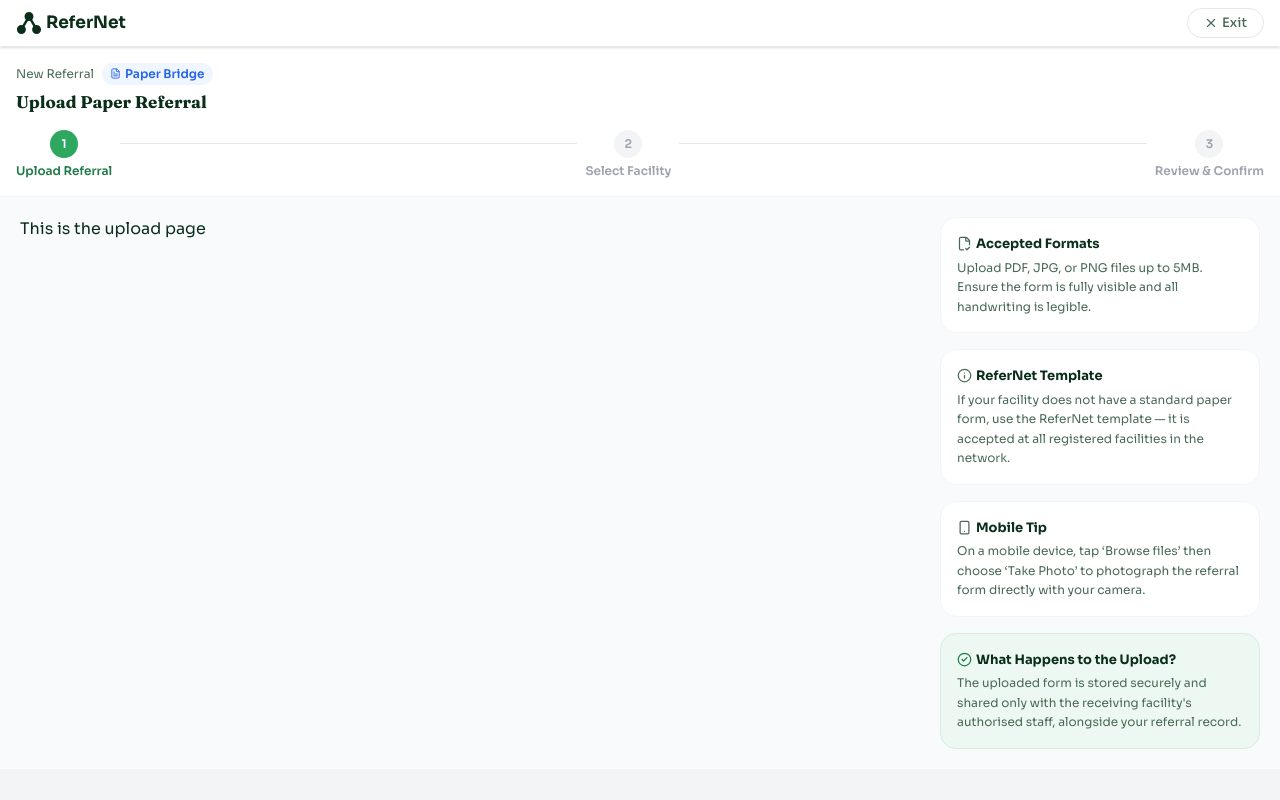
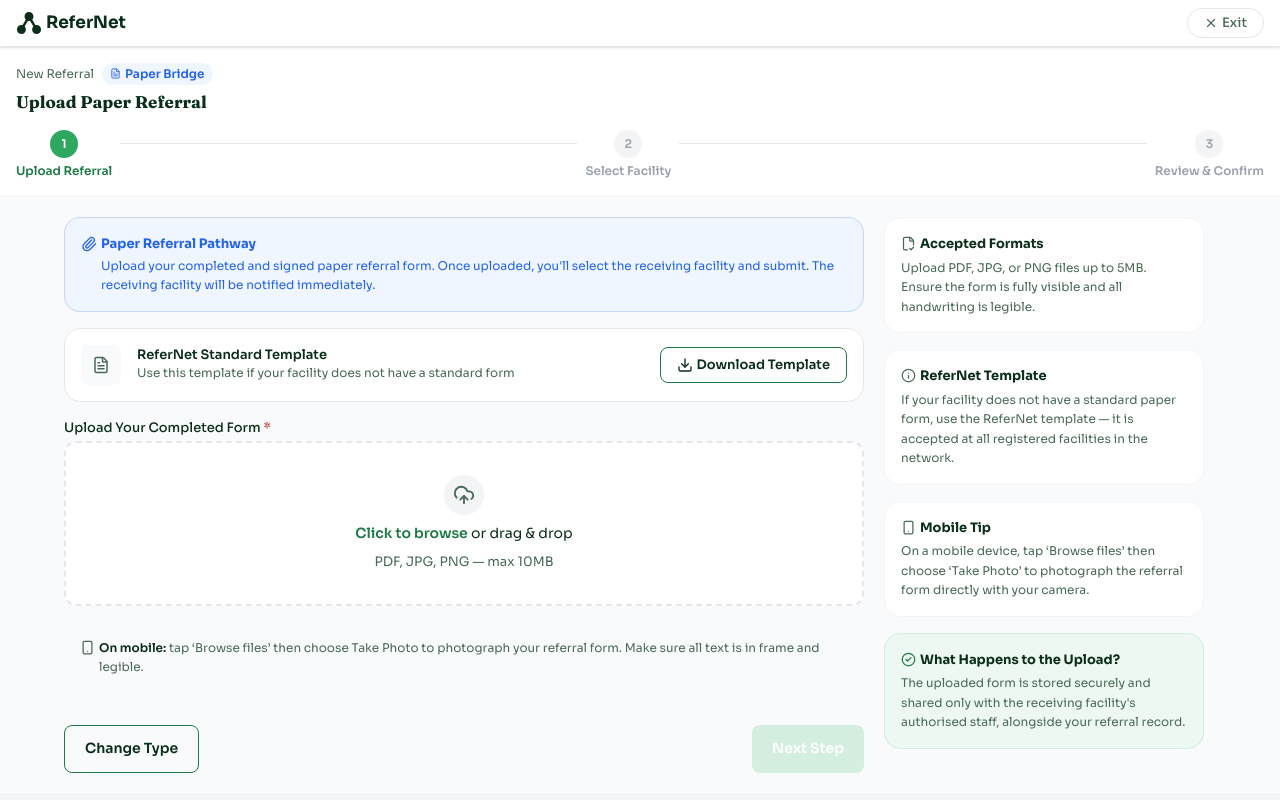
Before and after one commit to Roqeeb-dev/refernet, a Next.js app: page /dashboard/new-referral/paper-bridge/upload in a window 1280 px wide. Built offline with nearby package versions, Linux system fonts and the light colour scheme.

Commit message:
FEAT: added content to the upload page with the necessary sub components too

```diff
--- a/app/dashboard/new-referral/paper-bridge/layout.tsx
+++ b/app/dashboard/new-referral/paper-bridge/layout.tsx
@@ -1,11 +1,13 @@
 "use client";
 
+import { useEffect } from "react";
 import { usePathname } from "next/navigation";
 import { FileText } from "lucide-react";
 import PaperBridgeStepper, {
   PAPER_BRIDGE_STEPS,
 } from "@/components/new-referral/PaperBridgeStepper";
 import PaperBridgeSidebar from "@/components/new-referral/PaperBridgeSidebar";
+import { usePaperReferralDraftStore } from "@/store/useDraftId";
 
 const STEP_TITLES: Record<string, string> = {
   upload: "Upload Paper Referral",
@@ -32,6 +34,13 @@
   );
   const title = STEP_TITLES[currentStepKey] ?? "New Referral";
 
+  useEffect(() => {
+    (async () => {
+      await usePaperReferralDraftStore.persist.rehydrate();
+      usePaperReferralDraftStore.getState().ensureDraftId();
+    })();
+  }, []);
+
   return (
     <div className="flex min-h-full flex-col">
       <div className="border-b border-gray-100 bg-white px-base py-base">
@@ -51,9 +60,13 @@
         <PaperBridgeStepper currentIndex={currentIndex} />
       </div>
 
-      <div className="flex flex-1 flex-wrap gap-lg bg-gray-50 p-lg">
-        <div className="min-w-[320px] flex-[2_1_480px]">{children}</div>
-        <PaperBridgeSidebar step={currentStepKey} />
+      <div className="flex flex-1 justify-center bg-gray-50 p-lg">
+        <div className="flex w-full max-w-6xl flex-wrap gap-lg">
+          <div className="min-w-[320px] flex-[2_1_480px] max-w-[800px]">
+            {children}
+          </div>
+          <PaperBridgeSidebar step={currentStepKey} />
+        </div>
       </div>
     </div>
   );
--- a/app/dashboard/new-referral/paper-bridge/upload/page.tsx
+++ b/app/dashboard/new-referral/paper-bridge/upload/page.tsx
@@ -1,7 +1,125 @@
+"use client";
+
+import { useState } from "react";
+import { useRouter } from "next/navigation";
+import {
+  Paperclip,
+  FileText,
+  Download,
+  Smartphone,
+  Loader2,
+} from "lucide-react";
+import Button from "@/components/shared/Button";
+import FileUpload from "@/components/shared/FileUpload";
+import { usePaperReferralDraftStore } from "@/store/useDraftId";
+
 export default function UploadPaperReferral() {
+  const router = useRouter();
+
+  const draftReferralId = usePaperReferralDraftStore((s) => s.draftReferralId);
+  const [documentPath, setDocumentPath] = useState("");
+  const [confirmed, setConfirmed] = useState(false);
+
+  const canContinue = !!documentPath && confirmed;
+
+  function handleNext() {
+    if (!canContinue) return;
+    router.push("/dashboard/referrals/new/paper-bridge/select-facility");
+  }
+
   return (
-    <div>
-      <h1>This is the upload page</h1>
+    <div className="flex flex-col gap-lg lg:flex-row lg:items-start lg:gap-xl">
+      <div className="flex flex-1 flex-col gap-base">
+        {/* Paper Referral Pathway note */}
+        <div className="flex items-start gap-xs rounded-xl border border-info/20 bg-info-light p-base">
+          <Paperclip size={16} className="mt-[2px] shrink-0 text-info" />
+          <div>
+            <p className="mb-[2px] font-body text-body-sm font-bold text-info">
+              Paper Referral Pathway
+            </p>
+            <p className="font-body text-caption leading-relaxed text-info">
+              Upload your completed and signed paper referral form. Once
+              uploaded, you&apos;ll select the receiving facility and submit.
+              The receiving facility will be notified immediately.
+            </p>
+          </div>
+        </div>
+
+        {/* Template download */}
+        <div className="flex flex-col gap-base rounded-xl border border-gray-200 bg-white p-base sm:flex-row sm:items-center sm:justify-between">
+          <div className="flex items-start gap-base">
+            <div className="flex h-10 w-10 shrink-0 items-center justify-center rounded-md bg-gray-50">
+              <FileText size={18} className="text-text-secondary" />
+            </div>
+            <div>
+              <p className="font-body text-body-sm font-semibold text-text-primary">
+                ReferNet Standard Template
+              </p>
+              <p className="font-body text-caption text-text-secondary">
+                Use this template if your facility does not have a standard form
+              </p>
+            </div>
+          </div>
+          <Button variant="outline" size="sm" type="button">
+            <Download size={16} />
+            Download Template
+          </Button>
+        </div>
+
+        {draftReferralId ? (
+          <FileUpload
+            label="Upload Your Completed Form"
+            required
+            folder={`paper-referrals/${draftReferralId}`}
+            value={documentPath}
+            onUploadComplete={setDocumentPath}
+          />
+        ) : (
+          <div className="flex min-h-[140px] items-center justify-center rounded-lg border-2 border-dashed border-gray-200 bg-white">
+            <Loader2 size={20} className="animate-spin text-text-secondary" />
+          </div>
+        )}
+
+        {documentPath && (
+          <label className="flex items-start gap-xs font-body text-body-sm text-text-primary">
+            <input
+              type="checkbox"
+              checked={confirmed}
+              onChange={(e) => setConfirmed(e.target.checked)}
+              className="mt-[3px] h-4 w-4 rounded border-gray-200 text-green-700 focus:ring-green-500"
+            />
+            Confirm all handwriting is legible and the full form is visible
+          </label>
+        )}
+
+        {/* Mobile tip */}
+        <div className="flex items-start gap-xs rounded-xl bg-gray-50 p-base">
+          <Smartphone
+            size={15}
+            className="mt-[2px] shrink-0 text-text-secondary"
+          />
+          <p className="font-body text-caption leading-relaxed text-text-secondary">
+            <span className="font-semibold text-text-primary">On mobile:</span>{" "}
+            tap &lsquo;Browse files&rsquo; then choose Take Photo to photograph
+            your referral form. Make sure all text is in frame and legible.
+          </p>
+        </div>
+
+        {/* Footer actions */}
+        <div className="mt-base flex flex-wrap items-center justify-between gap-sm">
+          <Button variant="outline" type="button" onClick={() => router.back()}>
+            Change Type
+          </Button>
+          <Button
+            variant="primary"
+            type="button"
+            disabled={!canContinue}
+            onClick={handleNext}
+          >
+            Next Step
+          </Button>
+        </div>
+      </div>
     </div>
   );
 }
--- a/components/shared/FileUpload.tsx
+++ b/components/shared/FileUpload.tsx
@@ -1,7 +1,7 @@
 "use client";
 
 import { useRef, useState } from "react";
-import { UploadCloud, FileCheck2, X, Loader2 } from "lucide-react";
+import { UploadCloud, FileCheck2, X, Loader2, AlertCircle } from "lucide-react";
 import {
   uploadFacilityDocument,
   deleteFacilityDocument,
@@ -39,7 +39,6 @@
     setStatus("uploading");
     setFileName(file.name);
 
-    // Clean up the previous file for this slot, if replacing one.
     if (value) {
       await deleteFacilityDocument(value);
     }
@@ -85,23 +84,26 @@
         }}
         onDragOver={(e) => {
           e.preventDefault();
-          setIsDragging(true);
+          if (status !== "uploading") setIsDragging(true);
         }}
         onDragLeave={() => setIsDragging(false)}
         onDrop={(e) => {
           e.preventDefault();
           setIsDragging(false);
+          if (status === "uploading") return;
           const file = e.dataTransfer.files?.[0];
           if (file) handleFile(file);
         }}
-        className={`flex min-h-[140px] cursor-pointer flex-col items-center justify-center gap-sm rounded-md border border-dashed px-base py-2xl text-center transition-colors ${
+        className={`group flex min-h-[140px] cursor-pointer flex-col items-center justify-center gap-sm rounded-lg border-2 border-dashed px-base py-2xl text-center transition-all duration-150 ${
           status === "error"
-            ? "border-emergency bg-emergency-light"
+            ? "border-emergency bg-emergency-light hover:border-emergency"
             : status === "success"
-              ? "border-green-500 bg-green-50"
+              ? "border-green-500 bg-green-50 shadow-sm hover:border-green-600 hover:shadow"
               : isDragging
-                ? "border-green-500 bg-green-50"
-                : "border-gray-200 bg-white hover:border-green-100"
+                ? "scale-[1.01] border-green-500 bg-green-50 shadow-md"
+                : status === "uploading"
+                  ? "cursor-wait border-green-300 bg-green-50/50"
+                  : "border-gray-200 bg-white hover:border-green-400 hover:bg-green-50/40 hover:shadow-sm active:scale-[0.99]"
         }`}
       >
         <input
@@ -126,28 +128,57 @@
 
         {status === "success" && (
           <div className="flex w-full items-center justify-between gap-sm px-sm">
-            <div className="flex items-center gap-sm">
-              <FileCheck2 size={22} className="shrink-0 text-green-700" />
-              <span className="truncate font-body text-body-md text-text-primary">
-                {fileName}
-              </span>
+            <div className="flex min-w-0 items-center gap-sm">
+              <div className="flex h-10 w-10 shrink-0 items-center justify-center rounded-full bg-green-100">
+                <FileCheck2 size={20} className="text-green-700" />
+              </div>
+              <div className="min-w-0 text-left">
+                <p className="truncate font-body text-body-md font-semibold text-text-primary">
+                  {fileName}
+                </p>
+                <p className="font-body text-caption text-green-700">
+                  Uploaded successfully
+                </p>
+              </div>
             </div>
             <button
               type="button"
               onClick={handleRemove}
               aria-label="Remove file"
-              className="shrink-0 rounded-full p-xs text-text-secondary hover:bg-gray-100 hover:text-emergency"
+              className="shrink-0 rounded-full p-xs text-text-secondary transition-colors hover:bg-white hover:text-emergency"
             >
               <X size={16} />
             </button>
           </div>
         )}
 
-        {(status === "idle" || status === "error") && (
+        {status === "error" && (
           <>
-            <UploadCloud size={28} className="text-text-secondary" />
+            <div className="flex h-10 w-10 items-center justify-center rounded-full bg-white">
+              <AlertCircle size={22} className="text-emergency" />
+            </div>
+            <p className="font-body text-body-md font-medium text-text-primary">
+              Click to try again or drag &amp; drop
+            </p>
+            <p className="font-body text-body-sm text-text-secondary">
+              PDF, JPG, PNG — max 10MB
+            </p>
+          </>
+        )}
+
+        {status === "idle" && (
+          <>
+            <div className="flex h-10 w-10 items-center justify-center rounded-full bg-gray-100 transition-colors group-hover:bg-green-100">
+              <UploadCloud
+                size={22}
+                className="text-text-secondary transition-colors group-hover:text-green-700"
+              />
+            </div>
             <p className="font-body text-body-md text-text-primary">
-              Click to browse or drag &amp; drop
+              <span className="font-semibold text-green-700 group-hover:underline">
+                Click to browse
+              </span>{" "}
+              or drag &amp; drop
             </p>
             <p className="font-body text-body-sm text-text-secondary">
               PDF, JPG, PNG — max 10MB
--- /dev/null
+++ b/store/useDraftId.ts
@@ -0,0 +1,37 @@
+"use client";
+
+import { create } from "zustand";
+import { createJSONStorage, persist } from "zustand/middleware";
+
+interface PaperReferralDraftState {
+  draftReferralId: string | null;
+  documentPath: string;
+
+  ensureDraftId: () => void;
+  setDocumentPath: (path: string) => void;
+  reset: () => void;
+}
+
+export const usePaperReferralDraftStore = create<PaperReferralDraftState>()(
+  persist(
+    (set, get) => ({
+      draftReferralId: null,
+      documentPath: "",
+
+      ensureDraftId: () => {
+        if (!get().draftReferralId) {
+          set({ draftReferralId: crypto.randomUUID() });
+        }
+      },
+
+      setDocumentPath: (path) => set({ documentPath: path }),
+
+      reset: () => set({ draftReferralId: null, documentPath: "" }),
+    }),
+    {
+      name: "refernet-paper-referral-draft",
+      storage: createJSONStorage(() => sessionStorage),
+      skipHydration: true,
+    },
+  ),
+);
```
